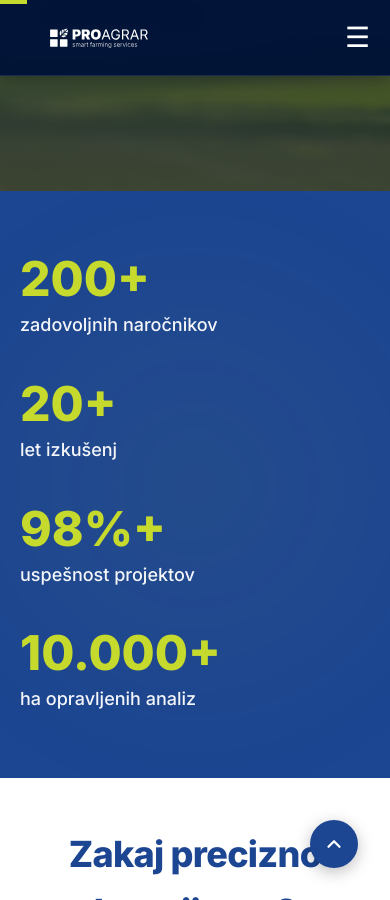
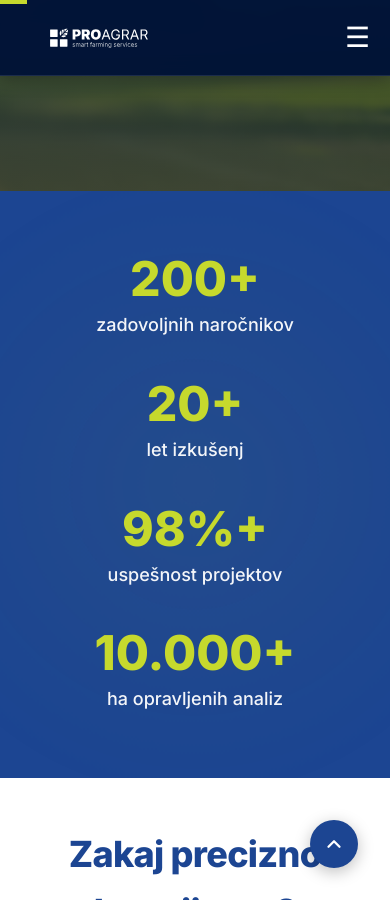
Before and after one commit to Proagrar/one-pager-web-page, a Jekyll site: the page built from index.md, in a window 390 px wide and 900 px high, scrolled down 574 px. Built offline with Jekyll 4.4.1, drawn with Linux system fonts in a browser that asks for light colours.

Commit message:
Mobile: center stats, horizontal feature cards, 2x2 logo grid
Co-Authored-By: Claude Sonnet 4.6 <noreply@anthropic.com>

```diff
--- a/assets/css/base.css
+++ b/assets/css/base.css
@@ -1247,18 +1247,56 @@
         }
 
         @media (max-width: 768px) {
+            /* Stats: center on mobile */
+            .stats-grid {
+                text-align: center;
+            }
+
+            .stat-number,
+            .stat-label {
+                text-align: center;
+            }
+
+            /* Feature cards: horizontal layout (icon left, text right) */
+            .feature-card {
+                display: flex;
+                flex-direction: row;
+                align-items: flex-start;
+                gap: 1rem;
+                text-align: left;
+                padding: 0.5rem 0;
+            }
+
+            .feature-badge {
+                flex-shrink: 0;
+            }
+
+            .feature-card h3,
+            .feature-card p {
+                text-align: left;
+                margin: 0;
+            }
+
+            .features-grid {
+                gap: 1.5rem;
+            }
+
+            /* Logo slider: 2×2 grid per page on mobile */
             #logo-pages {
-                height: 58px;
+                height: 200px;
             }
 
             .logo-page {
-                gap: 0.6rem;
+                flex-wrap: wrap;
+                gap: 0.75rem;
+                justify-content: center;
+                align-content: center;
             }
 
             .logo-page img {
-                width: 85px;
-                height: 58px;
-                padding: 7px 10px;
+                width: calc(50% - 0.75rem);
+                height: 80px;
+                padding: 8px 12px;
             }
 
             .container {
@@ -1354,24 +1392,6 @@
                 grid-template-columns: 1fr;
             }
 
-            .feature-card {
-                display: flex;
-                flex-direction: row;
-                align-items: flex-start;
-                gap: 1rem;
-                text-align: left;
-                padding: 1rem;
-            }
-
-            .feature-badge {
-                flex-shrink: 0;
-            }
-
-            .feature-card h3,
-            .feature-card p {
-                text-align: left;
-            }
-
             .partners-grid {
                 grid-template-columns: repeat(2, 1fr);
                 gap: 1.5rem;
```
